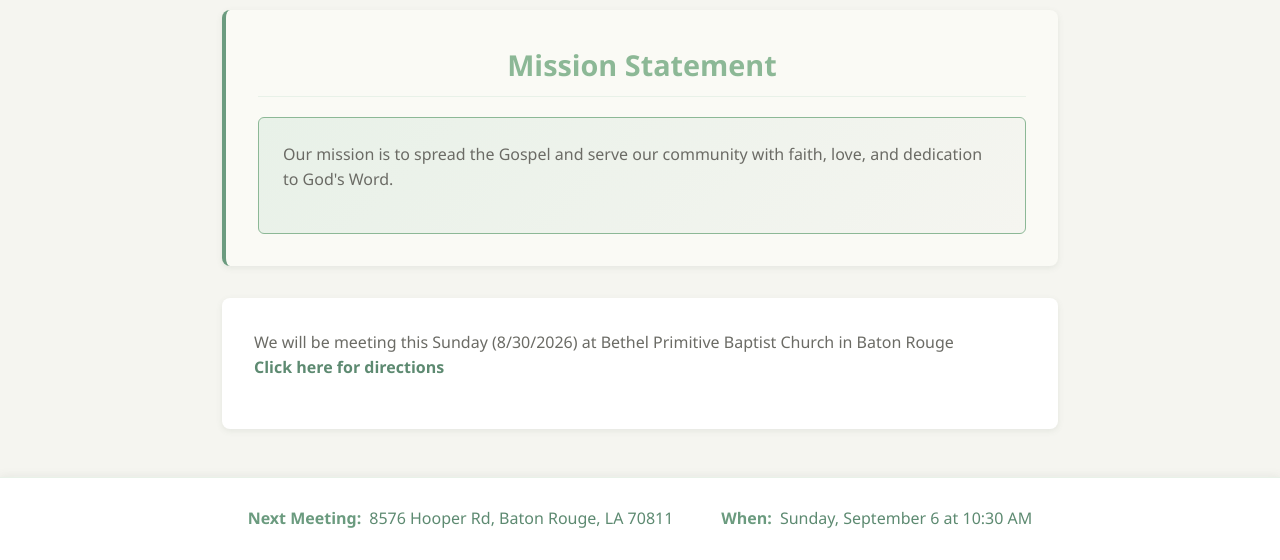
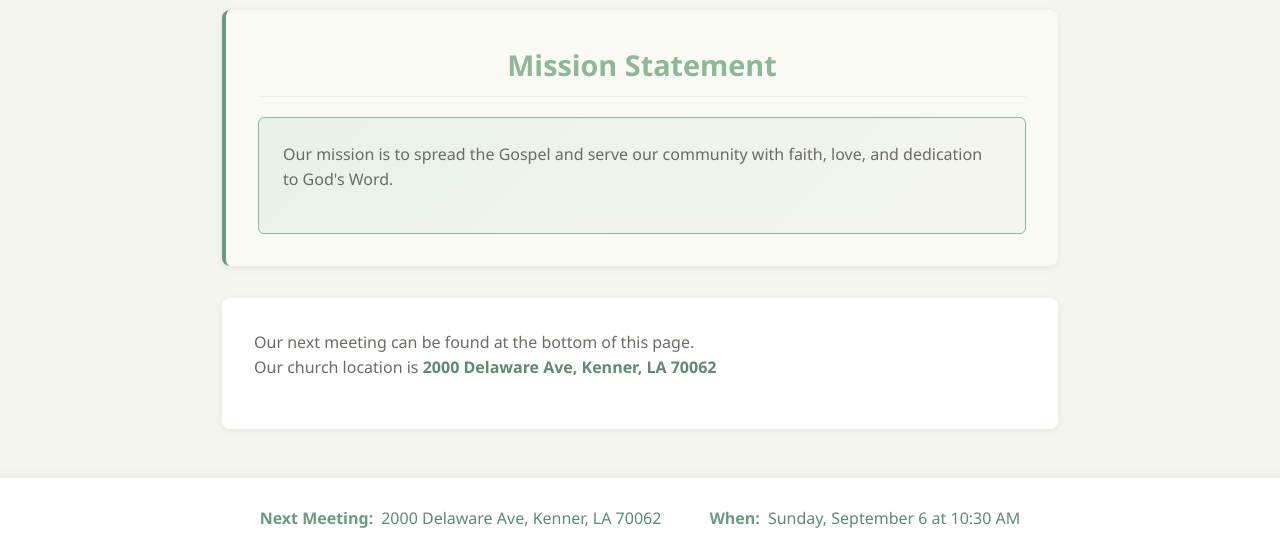
Before and after one commit to elliottlion/bethlehemPBCkenner, a plain HTML site: page index.html in a window 1280 px wide. Shown: the part 1008-1568 px from the top of the page. Drawn offline with Linux system fonts and the light colour scheme.

Commit message:
updated meeting location

```diff
--- a/index.html
+++ b/index.html
@@ -33,11 +33,11 @@
         </section>
 
         <div class="content-section">
-            <!--<p>Our next meeting can be found at the bottom of this page. <br> Our church location is <a id="churchLocation" href="https://www.google.com/maps?q=2000+Delaware+Ave,+Kenner,+LA+70062
+            <p>Our next meeting can be found at the bottom of this page. <br> Our church location is <a id="churchLocation" href="https://www.google.com/maps?q=2000+Delaware+Ave,+Kenner,+LA+70062
 ">2000 Delaware Ave, Kenner, LA 70062</a>
-            </p> -->
-            <p>We will be meeting this Sunday (8/30/2026) at Bethel Primitive Baptist Church in Baton Rouge <br> <a id="churchLocation" href="https://www.google.com/maps?q=Bethel+Primitive+Baptist+Church,+8576+Hooper+Rd,+Baton+Rouge,+LA+70811
-">Click here for directions</a></p>
+            </p>
+            <!--<p>We will be meeting this Sunday (8/30/2026) at Bethel Primitive Baptist Church in Baton Rouge <br> <a id="churchLocation" href="https://www.google.com/maps?q=Bethel+Primitive+Baptist+Church,+8576+Hooper+Rd,+Baton+Rouge,+LA+70811
+">Click here for directions</a></p> -->
         </div>
     </main>
 
--- a/nextMeeting.txt
+++ b/nextMeeting.txt
@@ -1 +1 @@
-8576 Hooper Rd, Baton Rouge, LA 70811
+2000 Delaware Ave, Kenner, LA 70062
```
